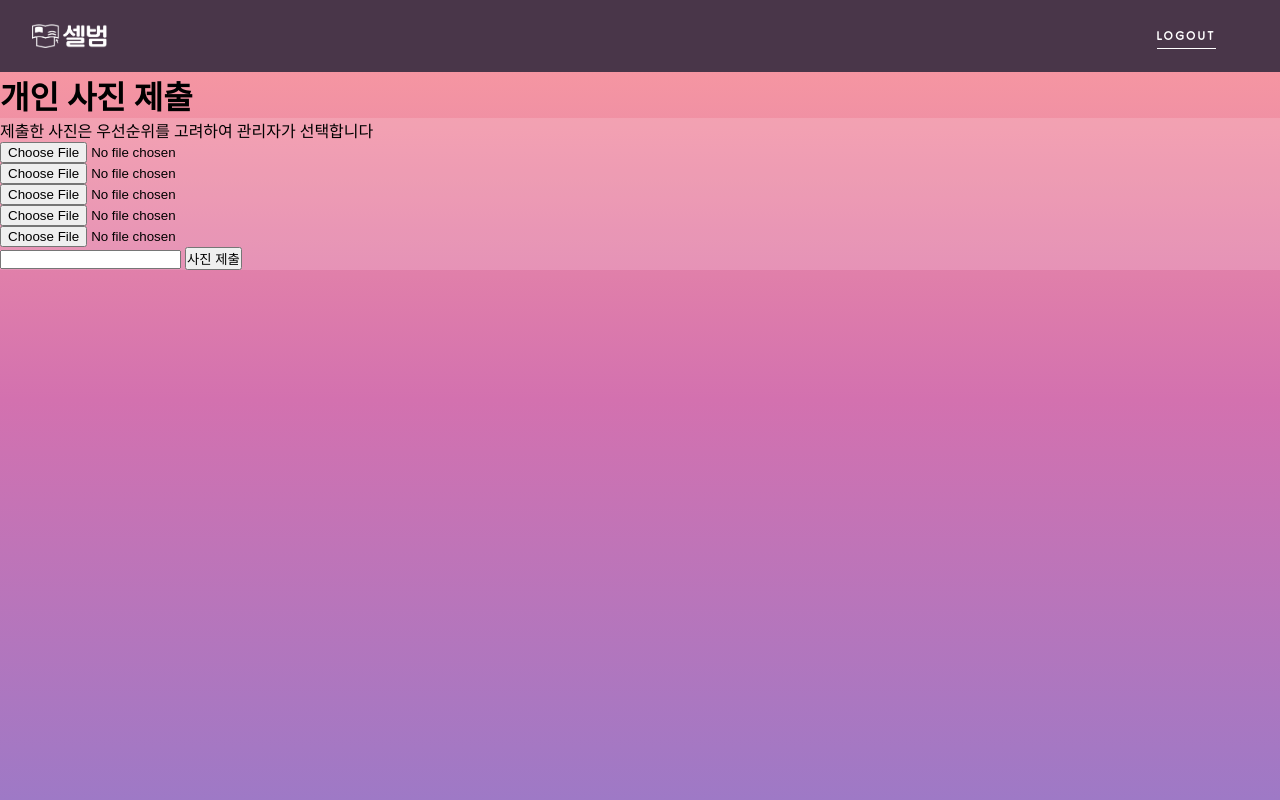
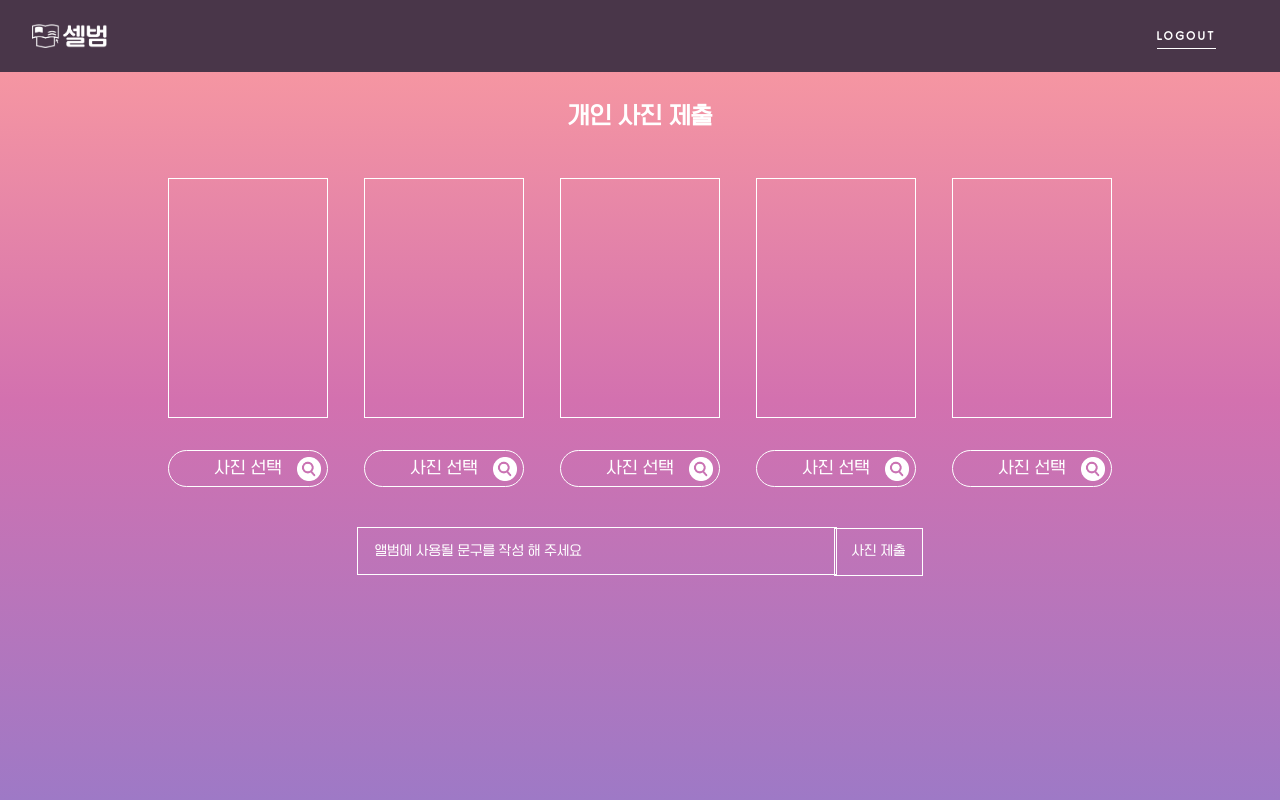
Before and after one commit to sunghun7511/SelBum, a Flask app: template Server/ServerCode/templates/personalForm.html in a window 1280 px wide. Run offline with Flask 2, Linux system fonts and the light colour scheme; the template is opened without the code that fills it, so the values that code supplies are empty.

Commit message:
templates/personalForm : finish style

```diff
--- a/Server/ServerCode/static/css/style.css
+++ b/Server/ServerCode/static/css/style.css
@@ -255,3 +255,81 @@ main {
 .adminLink:hover {
     text-decoration: underline;
 }
+
+/* form */
+
+.submitAlbum {
+    font-family:"omniGothic";
+    color: white;
+    text-align: center;
+    margin: 2rem 0 2.5rem 0;
+    font-size: 1.4rem;
+}
+
+.uploadCon {
+    text-align: center;
+}
+
+.uploadImg {
+    width: 10rem;
+    display: inline-block;
+    margin: 0.5rem 1rem;
+}
+
+.imgCheck {
+    border: 1px solid white;
+    height: 15rem;
+}
+
+.uploadImg label {
+    padding: 0.6rem 0;
+    margin: 2rem auto 0 auto;
+    font-size: 1rem;
+    line-height: 1rem;
+    border-radius: 2.4rem;
+    font-family: omniGothic;
+    color: white;
+    border: 1px solid white;
+    display: block;
+    width: 100%;
+    text-align: center;
+    background: url(../images/fileIcon.png);
+    background-size: 1.5rem;
+    background-repeat: no-repeat;
+    background-position: 8rem center;
+}
+
+input[type="file"] {
+    display: none;
+}
+
+.phrasesInput {
+    background: none;
+    border: 1px solid white;
+    padding: 1rem;
+    text-align: left;
+    width: 30rem;
+    margin-top: 2rem;
+    font-size: 0.8rem;
+    line-height: 0.8rem;
+    font-family: omniGothic;
+}
+
+.loginState input[type="submit"] {
+    background: none;
+    border: 1px solid white;
+    padding: 1rem;
+    text-align: left;
+    font-size: 0.8rem;
+    line-height: 0.8rem;
+    font-family: omniGothic;
+    color: white;
+    height: 3rem;
+    margin-left: -7px;
+    transition: 0.2s background-color;
+    cursor: pointer;
+}
+
+.loginState input[type="submit"]:hover {
+    background-color: rgba(255, 255, 255, 0.14);
+}
--- a/Server/ServerCode/templates/classForm.html
+++ b/Server/ServerCode/templates/classForm.html
@@ -3,7 +3,7 @@
 <head>
     <meta charset="UTF-8">
     <title>Selbum</title>
-    <link rel="stylesheet" href="static/css/style.css">
+    <link rel="stylesheet" href="../static/css/style.css">
 </head>
 <body>
     <main class="classFormMain loginState">
@@ -16,7 +16,7 @@
         <h1 class="submitAlbum">학급 사진 제출</h1>
 
         <form>
-            <div class="con uploadCon">
+            <div class="uploadCon">
                 <p class="description">요청한 사진은 관리자에 의해 수락/거절 됩니다</p>
 
                 <!-- 이미지 업로드 -->
--- a/Server/ServerCode/templates/eventForm.html
+++ b/Server/ServerCode/templates/eventForm.html
@@ -3,7 +3,7 @@
 <head>
     <meta charset="UTF-8">
     <title>Selbum</title>
-    <link rel="stylesheet" href="static/css/style.css">
+    <link rel="stylesheet" href="../static/css/style.css">
 </head>
 <body>
     <main class="eventFormMain loginState">
--- a/Server/ServerCode/templates/personalForm.html
+++ b/Server/ServerCode/templates/personalForm.html
@@ -3,7 +3,7 @@
 <head>
     <meta charset="UTF-8">
     <title>Selbum</title>
-    <link rel="stylesheet" href="static/css/style.css">
+    <link rel="stylesheet" href="../static/css/style.css">
 </head>
 <body>
     <main class="personalFormMain loginState">
@@ -16,34 +16,34 @@
         <h1 class="submitAlbum">개인 사진 제출</h1>
 
         <form>
-            <div class="con uploadCon">
-                <p class="description">제출한 사진은 우선순위를 고려하여 관리자가 선택합니다</p>
+            <div class="uploadCon">
+<!--                <p class="description">제출한 사진은 우선순위를 고려하여 관리자가 선택합니다</p>-->
 
                 <!-- 이미지 업로드 -->
                 <ul>
-                    <!--
-                        관리자가 설정한 n개
-                        아래 예제는
-                        n=5
-                     -->
                     <li class="uploadImg">
-                        <label for="uploadImg1" class="imgCheck"></label>
+                        <div class="imgCheck"></div>
+                        <label for="uploadImg1" class="btnHover">사진 선택</label>
                         <input type="file" accept="image/*" id="uploadImg1">
                     </li>
                     <li class="uploadImg">
-                        <label for="uploadImg2" class="imgCheck"></label>
+                        <div class="imgCheck"></div>
+                        <label for="uploadImg2" class="btnHover">사진 선택</label>
                         <input type="file" accept="image/*" id="uploadImg2">
                     </li>
                     <li class="uploadImg">
-                        <label for="uploadImg3" class="imgCheck"></label>
+                        <div class="imgCheck"></div>
+                        <label for="uploadImg3" class="btnHover">사진 선택</label>
                         <input type="file" accept="image/*" id="uploadImg3">
                     </li>
                     <li class="uploadImg">
-                        <label for="uploadImg4" class="imgCheck"></label>
+                        <div class="imgCheck"></div>
+                        <label for="uploadImg4" class="btnHover">사진 선택</label>
                         <input type="file" accept="image/*" id="uploadImg4">
                     </li>
                     <li class="uploadImg">
-                        <label for="uploadImg5" class="imgCheck"></label>
+                        <div class="imgCheck"></div>
+                        <label for="uploadImg5" class="btnHover">사진 선택</label>
                         <input type="file" accept="image/*" id="uploadImg5">
                     </li>
                 </ul>
@@ -54,7 +54,7 @@
                     아래 예제는
                     문구 작성 : 사용
                 -->
-                <input type="text" placeholder="앨범에 사용될 문구를 작성 해 주세요">
+                <input type="text" placeholder="앨범에 사용될 문구를 작성 해 주세요" class="phrasesInput">
 
                 <!-- 사용자는 여러번 제출이 가능하며 가장 최신 것으로 저장 -->
                 <input type="submit" value="사진 제출">
```
Also changed, not shown: Server/ServerCode/static/script/script.js (+7 -68 lines), Server/ServerCode/static/images/fileIcon.png (added).
